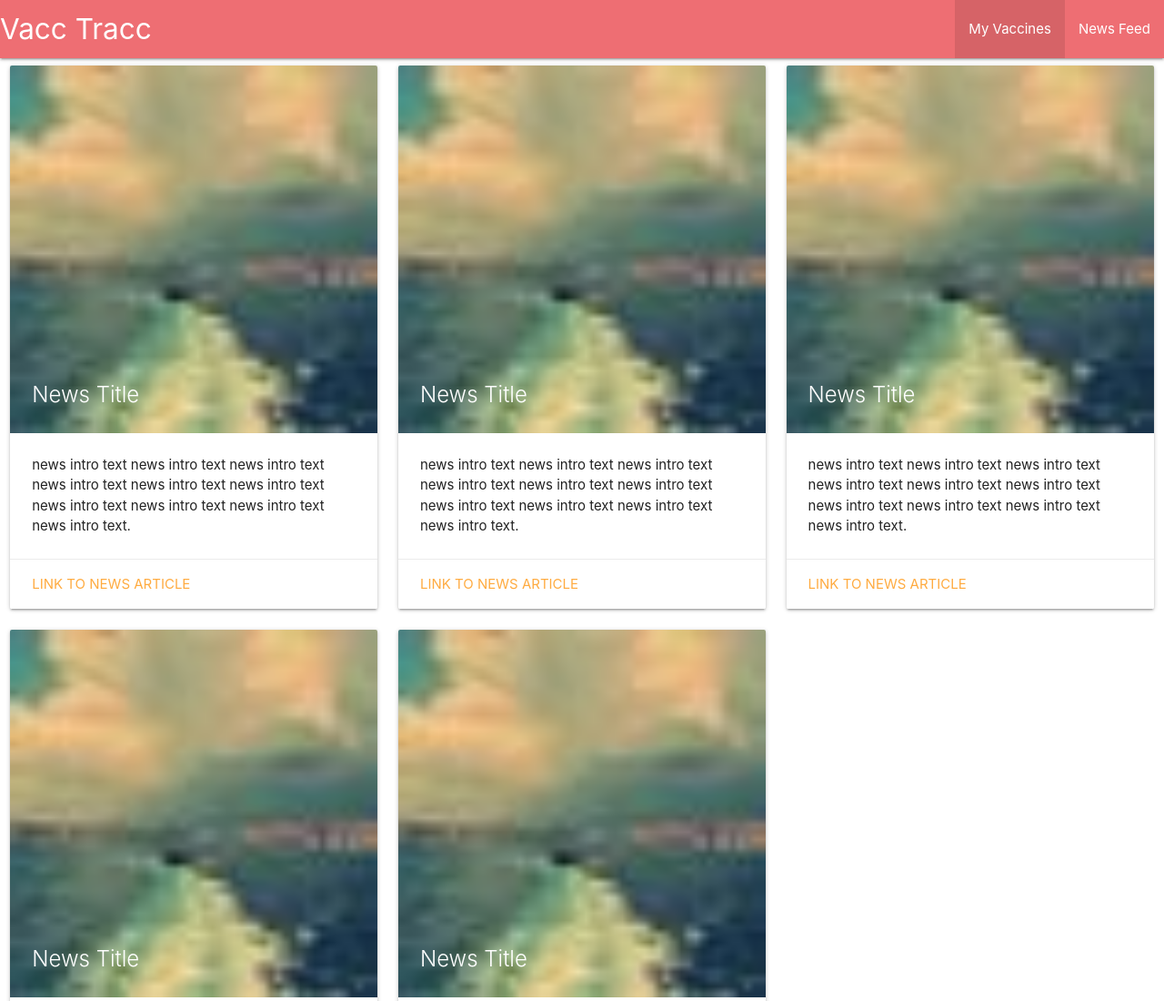
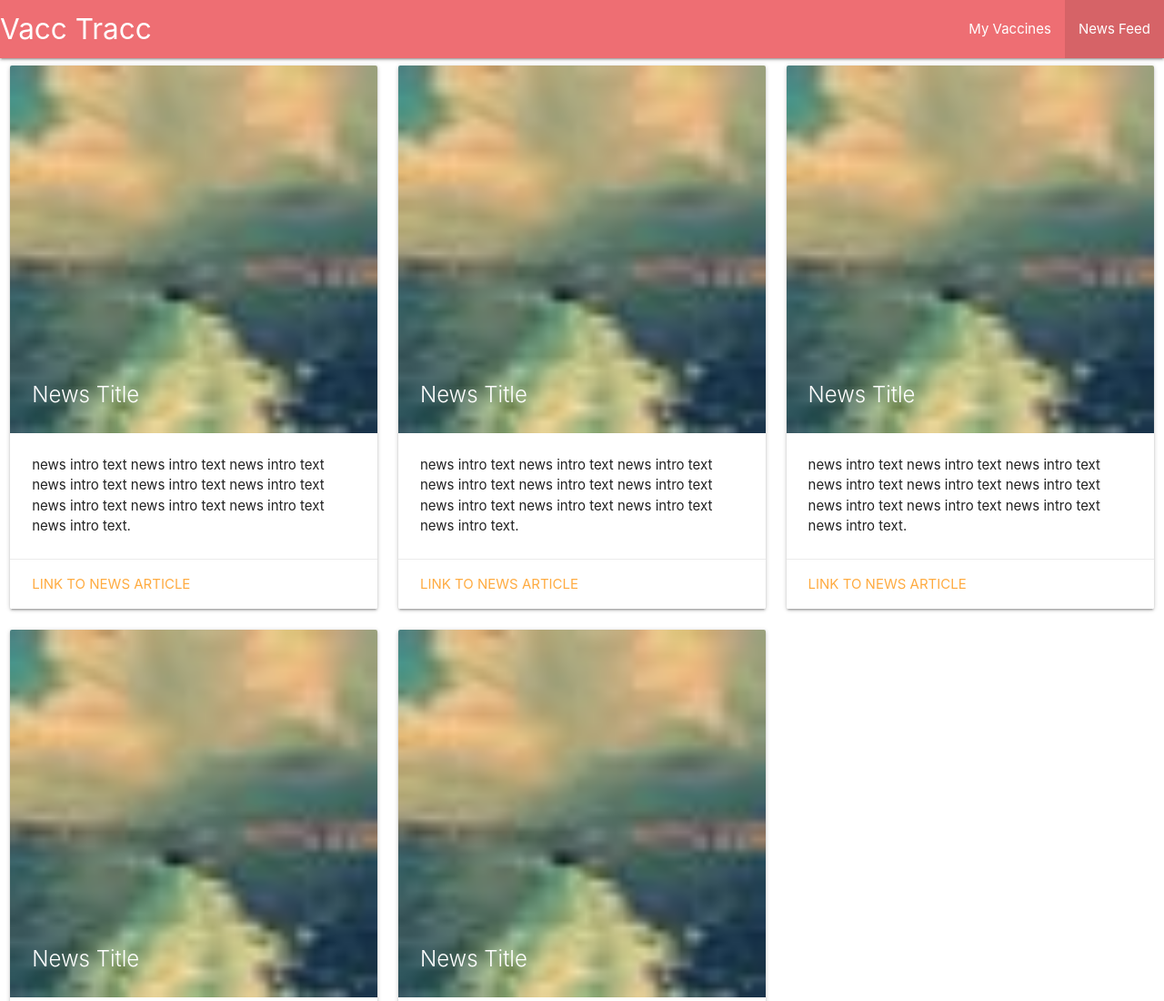
Before and after one commit to shs416/Cogs-121, a website: page static_files/news.html in a window 1280 px wide. Shown: the top 1100 px of the page at 91% size. Drawn offline with nearby package versions, Linux system fonts and the light colour scheme.

Commit message:
Removed connection refused error

```diff
--- a/static_files/news.html
+++ b/static_files/news.html
@@ -62,8 +62,8 @@
             <div class="nav-wrapper">
               <a href="#" class="brand-logo">Vacc Tracc</a>
                   <ul id="nav-mobile" class="right hide-on-med-and-down">
-                        <li class="active"><a href="index.html">My Vaccines</a></li>
-                        <li><a href="news.html">News Feed</a></li>
+                        <li><a href="index.html">My Vaccines</a></li>
+                        <li class="active"><a href="news.html">News Feed</a></li>
                   </ul>
             </div>
        </nav>
@@ -155,7 +155,7 @@
 
         <!-- Google Analytics -->
 
-        <script src="//localhost:35729/livereload.js"></script>
-
+<!--         <script src="//localhost:35729/livereload.js"></script>
+ -->
     </body>
 </html>
```
